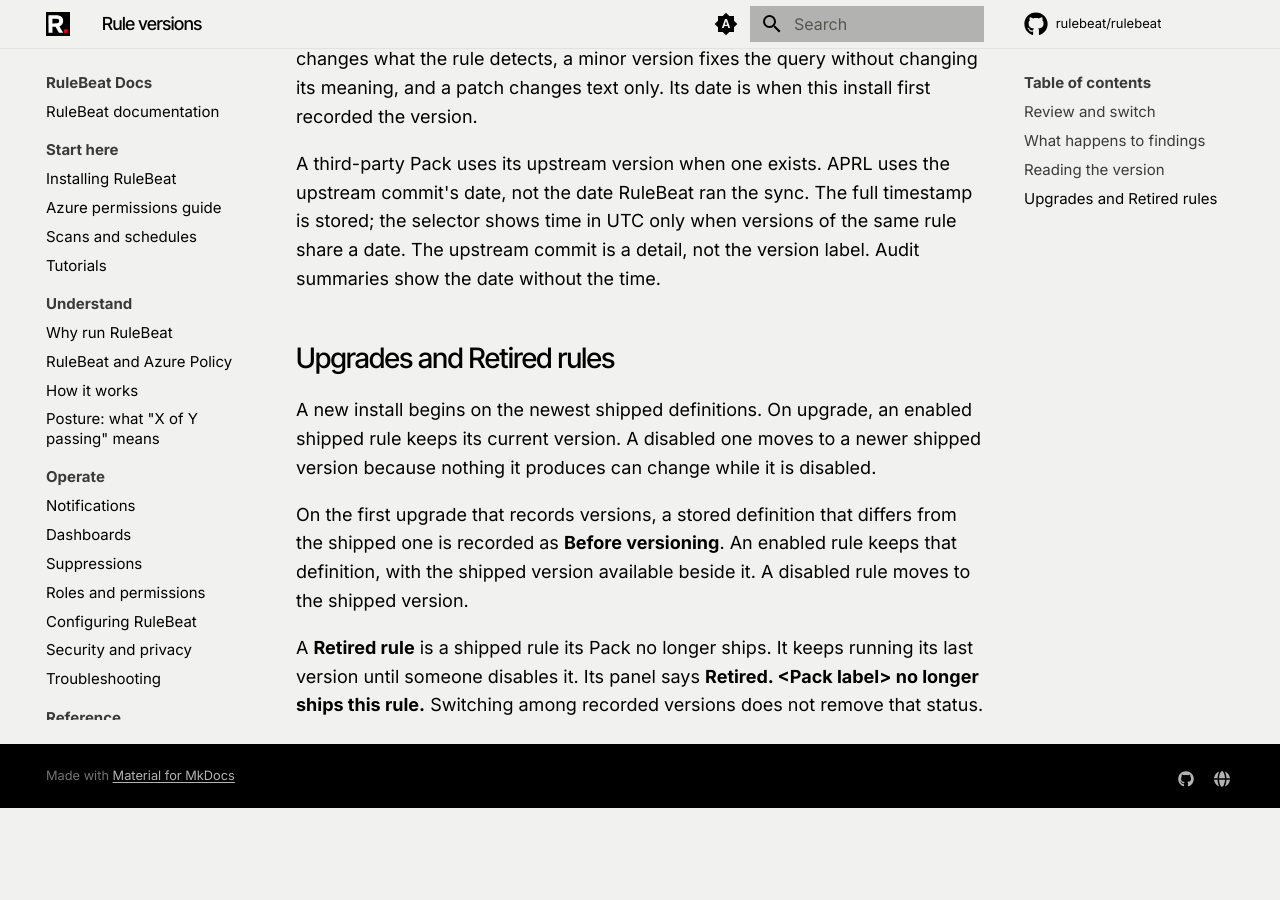
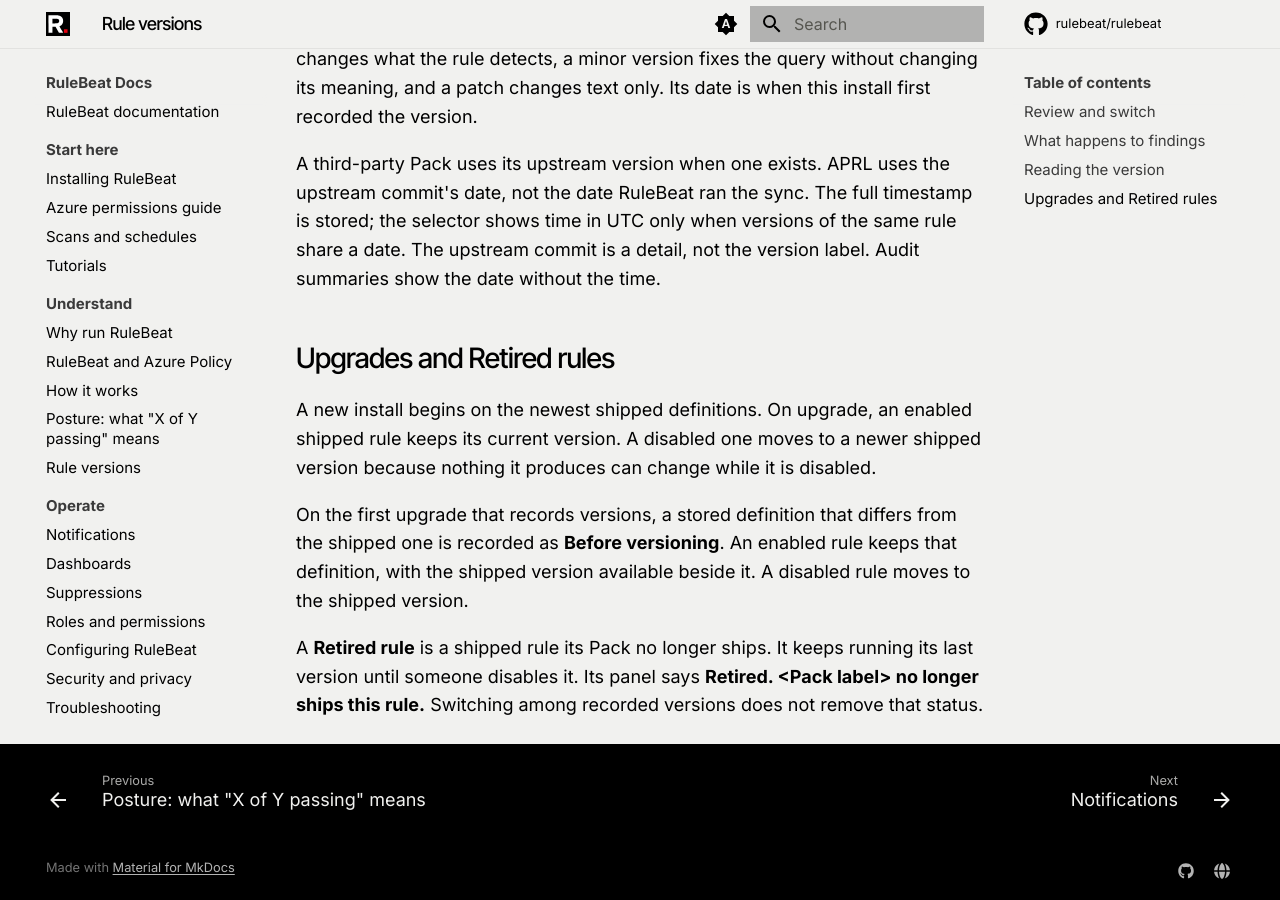
Before and after one commit to rulebeat/rulebeat, an MkDocs documentation site: the page built from docs/public/rule-versions.md, in a window 1280 px wide and 900 px high, scrolled down 1626 px. Built offline with MkDocs 1.6.1 and Material for MkDocs 9.7.7, drawn with Linux system fonts in a browser that asks for light colours; comment, search, counter and statistics services are not loaded; before the commit the page ends 2434 px from its top, so only the background shows below that.

Commit message:
docs: add the rule versions page to the docs site nav

```diff
--- a/docs/mkdocs.yml
+++ b/docs/mkdocs.yml
@@ -90,6 +90,7 @@ nav:
       - rulebeat-and-azure-policy.md
       - how-it-works.md
       - posture.md
+      - rule-versions.md
   - Operate:
       - notifications.md
       - dashboards.md
```
